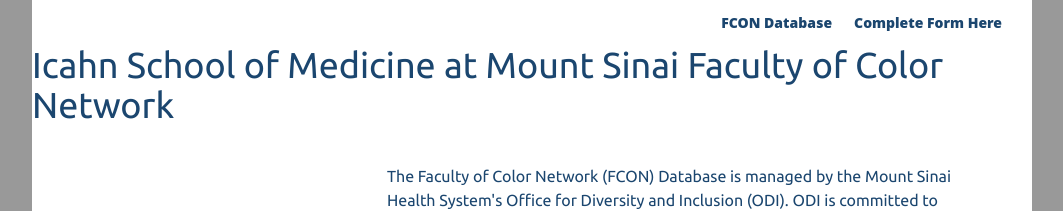
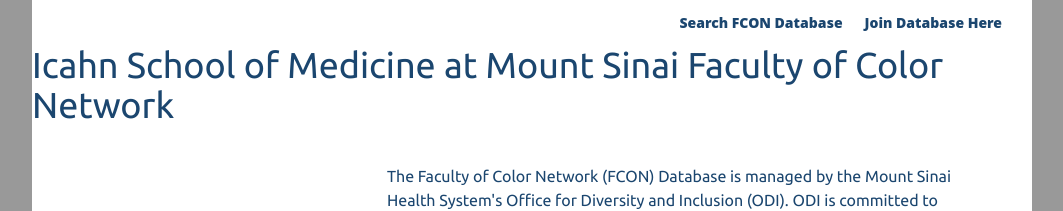
Before and after one commit to MSSMCMCA/FCON.github.io, a Jekyll site: the page built from index.html, in a window 1280 px wide. Shown: the top 211 px of the page, without its empty margins (108-1171 px from the left). Built offline with Jekyll 4.4.1, drawn with Linux system fonts in a browser that asks for light colours; nearby versions of some CDN libraries.

Commit message:
Update header.html

```diff
--- a/_includes/header.html
+++ b/_includes/header.html
@@ -6,8 +6,8 @@
 				{% if page.category != "home" %}
 				<li role="presentation" ><a href="https://mssmcmca.github.io/FCON.github.io">Home</a></li>
 				{% endif %}
-				<li role="presentation"><a href="https://mssmcmca.github.io/FCON.github.io/list">FCON Database</a></li>
-				<li role="presentation"><a href="https://mssmcmca.github.io/FCON.github.io/nominate">Complete Form Here</a></li>
+				<li role="presentation"><a href="https://mssmcmca.github.io/FCON.github.io/list">Search FCON Database</a></li>
+				<li role="presentation"><a href="https://mssmcmca.github.io/FCON.github.io/nominate">Join Database Here</a></li>
 			</ul>
 		</div>
 	</div>
```
